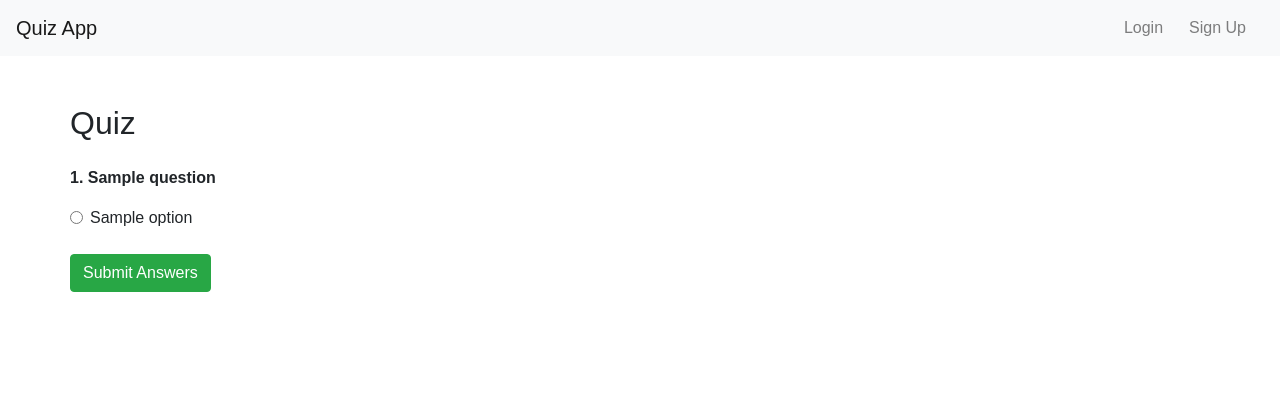
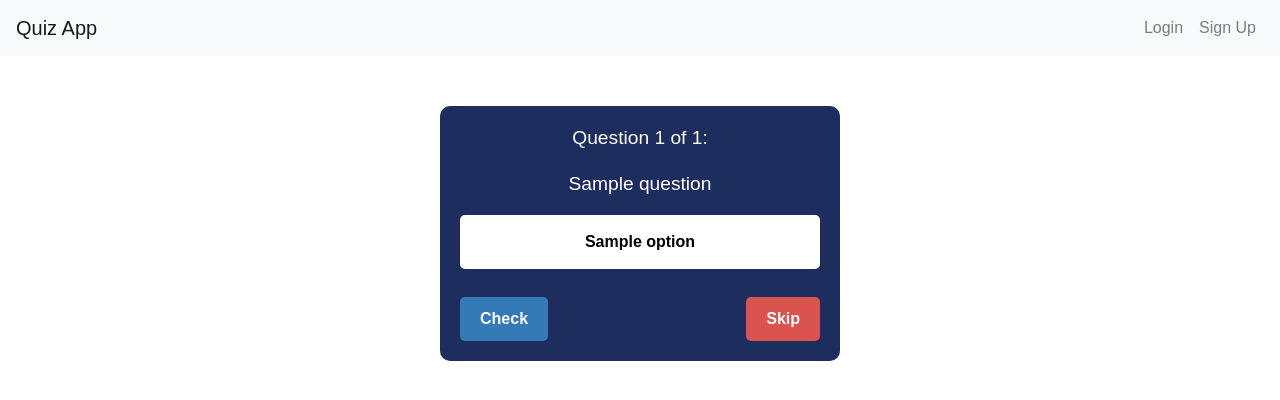
Before and after one commit to JeonAndrew/Quiz-Practice-Platform, a Flask app: template quiz-frontend/templates/quiz.html in a window 1280 px wide. Shown: the top 400 px of the page. Run offline with Flask 3, Linux system fonts and the light colour scheme; the template is opened without the code that fills it: most values are stand-ins (such as "Sample title", 1, 10 or a date in 2020); parts of the project's set-up code (start-up, migrations or seed data) failed here and were passed over; some libraries are stand-ins or nearby versions.

Commit message:
hopefully everything right

```diff
--- a/quiz-frontend/static/styles.css
+++ b/quiz-frontend/static/styles.css
@@ -1,33 +1,136 @@
-/* styles.css */
-
+/* Base and general styling */
 body {
     font-family: Arial, sans-serif;
 }
 
-.container {
-    margin: 20px;
+/* Quiz page container */
+.quiz-container {
+    max-width: 400px;
+    margin: 50px auto;
+    background-color: #1C2D5E; /* Dark navy background */
+    padding: 20px;
+    border-radius: 10px;
+    color: #fff;
 }
 
-nav a {
-    margin-right: 10px;
+/* Individual question card */
+.question-card {
+    background-color: #1C2D5E;
+    margin-bottom: 20px;
 }
 
-.flashes {
-    list-style-type: none;
-    padding: 0;
+/* Question text */
+.question-text {
+    text-align: center;
+    font-size: 1.2em;
+    margin-bottom: 20px;
 }
 
-.flashes li {
-    padding: 10px;
-    margin-bottom: 10px;
+/* Options container */
+.options-container {
+    display: flex;
+    flex-direction: column;
+    gap: 10px;
 }
 
-.flashes li.success {
-    background-color: #d4edda;
-    color: #155724;
+/* Each option label */
+.option-label {
+    background-color: #FFFFFF;
+    border-radius: 5px;
+    padding: 15px;
+    display: block;
+    cursor: pointer;
+    position: relative;
+    color: #000;
+    font-weight: bold;
+    text-align: center;
+    transition: background-color 0.3s ease;
 }
 
-.flashes li.danger {
-    background-color: #f8d7da;
-    color: #721c24;
+/* Hide the default radio button */
+.option-input {
+    display: none;
 }
+
+/* Style the option when selected */
+.option-input:checked + .option-content {
+    background-color: #2BA84A; /* Green background for selected option */
+    color: #fff;
+    border-radius: 5px;
+    display: block;
+    padding: 15px;
+    transition: background-color 0.3s ease;
+}
+
+/* The span inside label to style content specifically */
+.option-content {
+    display: block;
+    width: 100%;
+}
+
+/* Hover effect on non-selected options */
+.option-label:hover {
+    background-color: #e9e9e9;
+}
+
+/* Buttons container */
+.quiz-actions {
+    display: flex;
+    justify-content: space-between;
+    margin-top: 20px;
+}
+
+/* General button style */
+.quiz-actions .btn {
+    padding: 10px 20px;
+    border: none;
+    border-radius: 5px;
+    cursor: pointer;
+    font-size: 1em;
+    font-weight: bold;
+    text-decoration: none;
+    text-align: center;
+    color: #fff;
+}
+
+/* Skip button - red */
+.skip-btn {
+    background-color: #d9534f;
+}
+
+/* Check button - blue */
+.check-btn {
+    background-color: #337ab7;
+}
+
+.skip-btn:hover {
+    background-color: #c9302c;
+}
+
+.check-btn:hover {
+    background-color: #286090;
+}
+/* Normal mode selected option: highlight in blue */
+.normal-mode .option-input:checked + .option-content {
+    background-color: #337ab7; /* Blue */
+    color: #fff;
+    border-radius: 5px;
+    display: block;
+    padding: 15px;
+}
+
+/* Feedback mode highlighting */
+.feedback-correct {
+    background-color: #2BA84A !important; /* Green for correct */
+    color: #fff !important;
+}
+
+.feedback-incorrect {
+    background-color: #d9534f !important; /* Red for incorrect */
+    color: #fff !important;
+}
+
+.feedback-neutral {
+    background-color: #FFFFFF !important;
+    color: #000;
+}
--- a/quiz-frontend/templates/quiz.html
+++ b/quiz-frontend/templates/quiz.html
@@ -1,26 +1,66 @@
-<!-- quiz.html -->
-
 {% extends 'base.html' %}
 {% block title %}Quiz{% endblock %}
 {% block content %}
-<div class="container mt-5">
-    <h2>Quiz</h2>
-    <form method="post" class="mt-4">
-        {% for question in quiz.get_questions() %}
-            {% set q_index = loop.index0 %}
-            <div class="mb-4">
-                <p><strong>{{ loop.index }}. {{ question.get_question() }}</strong></p>
+<div class="quiz-container">
+    <form method="post">
+        <div class="question-card">
+            <h3 class="question-text">
+                Question {{ question_number }} of {{ total_questions }}:<br><br>
+                {{ question.get_question() }}
+            </h3>
+            <div class="options-container">
                 {% for option in question.get_options() %}
-                    <div class="form-check">
-                        <input class="form-check-input" type="radio" name="question_{{ q_index }}" value="{{ option }}" id="q{{ q_index }}option{{ loop.index }}">
-                        <label class="form-check-label" for="q{{ q_index }}option{{ loop.index }}">
-                            {{ option }}
+                    {% set is_correct_option = (option == correct_answer) %}
+                    {% set is_chosen_option = (option == selected_answer) %}
+
+                    {% if feedback_mode %}
+                        {# Feedback mode: show correct/incorrect #}
+                        {% if is_chosen_option and is_correct %}
+                            {# Correct chosen answer #}
+                            <label class="option-label feedback-correct">
+                                <input class="option-input" type="radio" name="answer_choice" value="{{ option }}" disabled checked>
+                                <span class="option-content">{{ option }}</span>
+                            </label>
+                        {% elif is_chosen_option and not is_correct %}
+                            {# Chosen but wrong #}
+                            <label class="option-label feedback-incorrect">
+                                <input class="option-input" type="radio" name="answer_choice" value="{{ option }}" disabled checked>
+                                <span class="option-content">{{ option }}</span>
+                            </label>
+                        {% elif is_correct_option and not is_chosen_option %}
+                            {# Correct answer not chosen (or skipped) #}
+                            <label class="option-label feedback-correct">
+                                <input class="option-input" type="radio" name="answer_choice" value="{{ option }}" disabled>
+                                <span class="option-content">{{ option }}</span>
+                            </label>
+                        {% else %}
+                            {# Wrong option not chosen #}
+                            <label class="option-label feedback-neutral">
+                                <input class="option-input" type="radio" name="answer_choice" value="{{ option }}" disabled>
+                                <span class="option-content">{{ option }}</span>
+                            </label>
+                        {% endif %}
+                    {% else %}
+                        {# Normal answering mode: highlight chosen option differently #}
+                        <label class="option-label normal-mode">
+                            <input class="option-input" type="radio" name="answer_choice" value="{{ option }}">
+                            <span class="option-content">{{ option }}</span>
                         </label>
-                    </div>
+                    {% endif %}
                 {% endfor %}
             </div>
-        {% endfor %}
-        <button type="submit" class="btn btn-success">Submit Answers</button>
+        </div>
+
+        <div class="quiz-actions">
+            {% if not feedback_mode %}
+                {# In answering mode, show Check and Skip #}
+                <button type="submit" class="btn check-btn" name="action" value="check">Check</button>
+                <button type="submit" class="btn skip-btn" name="action" value="skip">Skip</button>
+            {% else %}
+                {# In feedback mode, show Next #}
+                <button type="submit" class="btn next-btn" name="action" value="next">Next</button>
+            {% endif %}
+        </div>
     </form>
 </div>
 {% endblock %}
--- a/quiz-frontend/templates/result.html
+++ b/quiz-frontend/templates/result.html
@@ -1,5 +1,3 @@
-<!-- result.html -->
-
 {% extends 'base.html' %}
 {% block title %}Quiz Result{% endblock %}
 {% block content %}
@@ -7,5 +5,6 @@
     <h2>Your Score: {{ (result * 100)|round }}%</h2>
     <p class="mt-3">Well done!</p>
     <a href="{{ url_for('select_topics') }}" class="btn btn-primary">Take Another Quiz</a>
+    <a href="{{ url_for('select_topics') }}" class="btn btn-secondary ml-2">Back</a>
 </div>
 {% endblock %}
--- a/quiz-frontend/templates/select_course.html
+++ b/quiz-frontend/templates/select_course.html
@@ -13,6 +13,7 @@
             </div>
         {% endfor %}
         <button type="submit" class="btn btn-primary mt-3">Next</button>
+        <a href="{{ url_for('index') }}" class="btn btn-secondary mt-3">Back</a>
     </form>
 </div>
 {% endblock %}
--- a/quiz-frontend/templates/select_topics.html
+++ b/quiz-frontend/templates/select_topics.html
@@ -1,5 +1,3 @@
-<!-- select_topics.html -->
-
 {% extends 'base.html' %}
 {% block title %}Select Topics{% endblock %}
 {% block content %}
@@ -18,6 +16,7 @@
             </div>
         {% endfor %}
         <button type="submit" class="btn btn-primary mt-3">Start Quiz</button>
+        <a href="{{ url_for('select_course') }}" class="btn btn-secondary mt-3">Back</a>
     </form>
 </div>
 {% endblock %}
```
